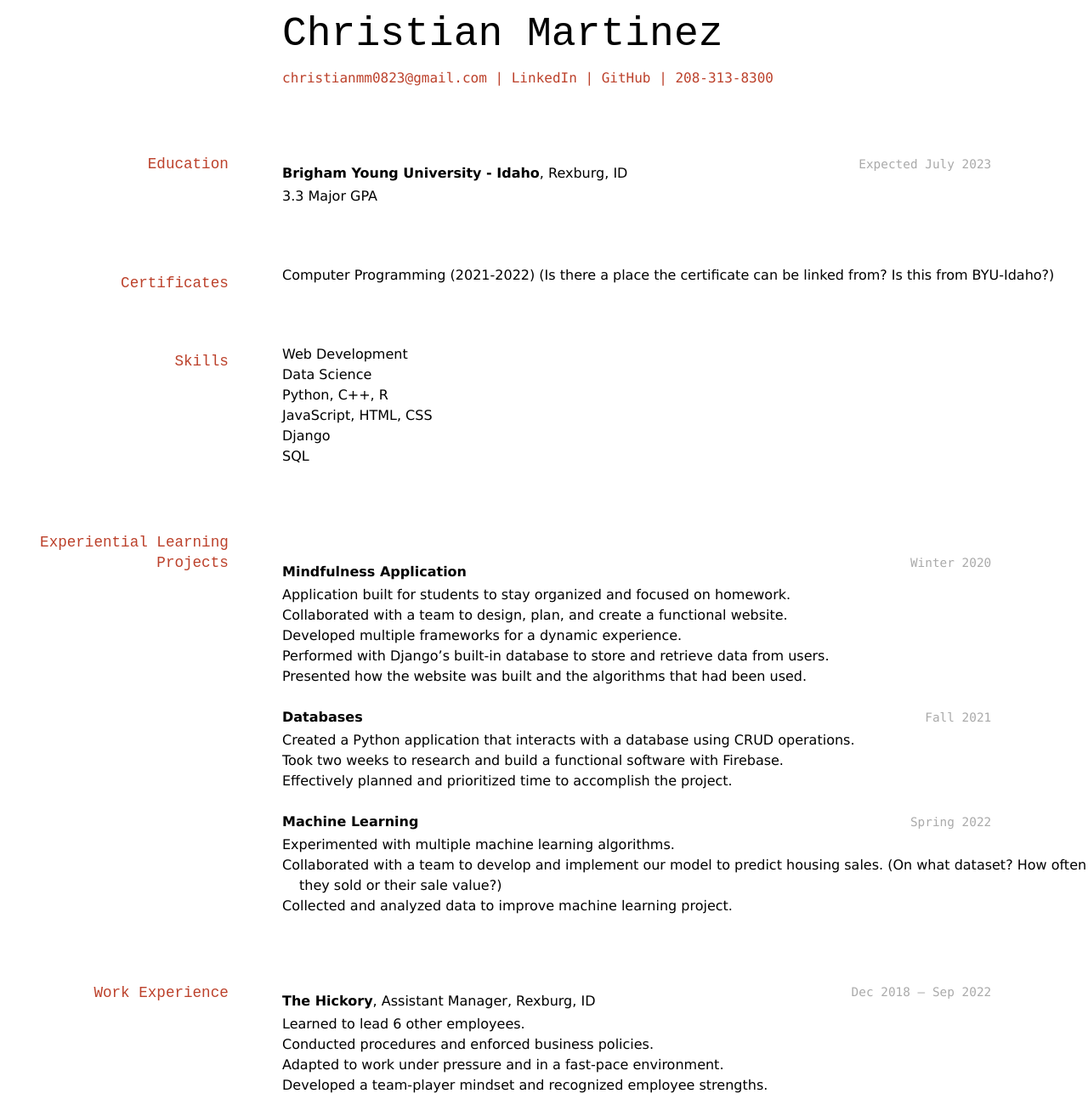
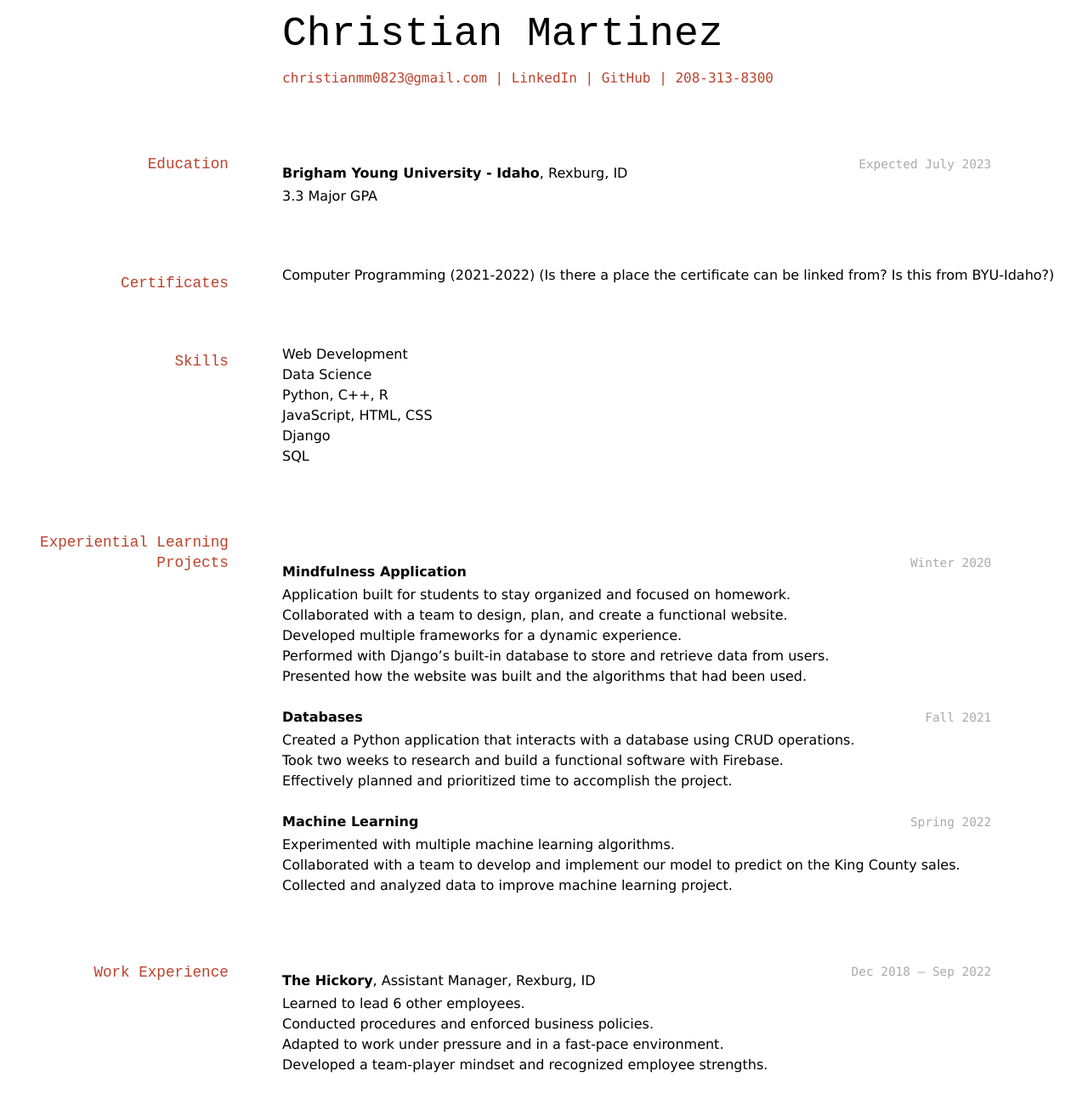
Before and after one commit to christianmartinez0501/cmartinez_resume, a Jekyll site: the page built from docs/index.md, in a window 1280 px wide. Shown: the whole page at 85% size. Built offline with Jekyll 4.4.1, drawn with Linux system fonts in a browser that asks for light colours; after the commit the page ends 1289 px from its top, so only the background shows below that.

Commit message:
Update index.md

```diff
--- a/docs/index.md
+++ b/docs/index.md
@@ -57,7 +57,7 @@ __Databases__
 __Machine Learning__
 
 - Experimented with multiple machine learning algorithms.
-- Collaborated with a team to develop and implement our model to predict housing sales. (On what dataset? How often they sold or their sale value?)
+- Collaborated with a team to develop and implement our model to predict on the King County sales.
 - Collected and analyzed data to improve machine learning project.
 
 ## Work Experience
```
